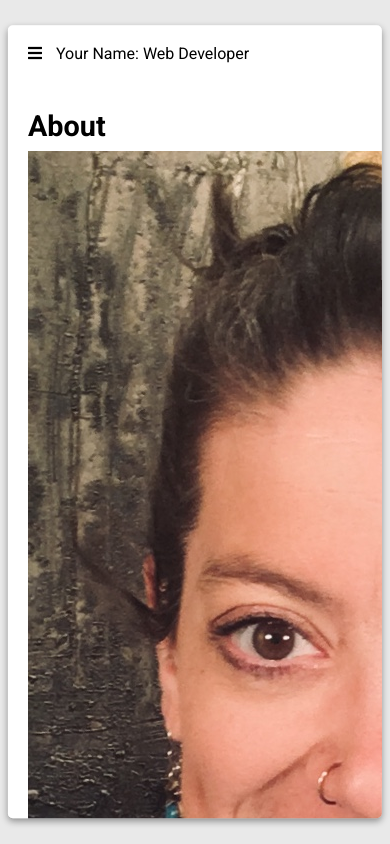
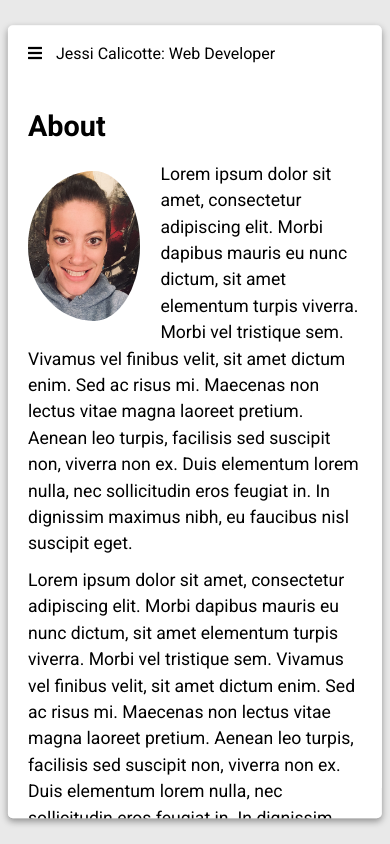
Before and after one commit to JessiCalicotte/personal-blog, a plain HTML site: page assets/about.html in a window 390 px wide. Drawn offline with nearby package versions, Linux system fonts and the light colour scheme; files whose address does not match are found by name.

Commit message:
fixed about-image

```diff
--- a/assets/about.html
+++ b/assets/about.html
@@ -37,11 +37,11 @@
        </nav>
 <main>
     <div class="menu">
-      <div class="menu-icon" id="sidebarCollapse"><i class="fas fa-bars"></i> <span class="mobile-header">Your Name: Web Developer</span></div>
+      <div class="menu-icon" id="sidebarCollapse"><i class="fas fa-bars"></i> <span class="mobile-header">Jessi Calicotte: Web Developer</span></div>
     </div>
     <h1>About</h1>
     <article>
-      <img src="about-image.png" src="http://via.placeholder.com/200" />
+      <img class="about-image" src="about-image.png" />
       <p>
         Lorem ipsum dolor sit amet, consectetur adipiscing elit. Morbi dapibus mauris eu
         nunc dictum, sit amet elementum turpis viverra. Morbi vel tristique sem. Vivamus vel finibus velit,
```
